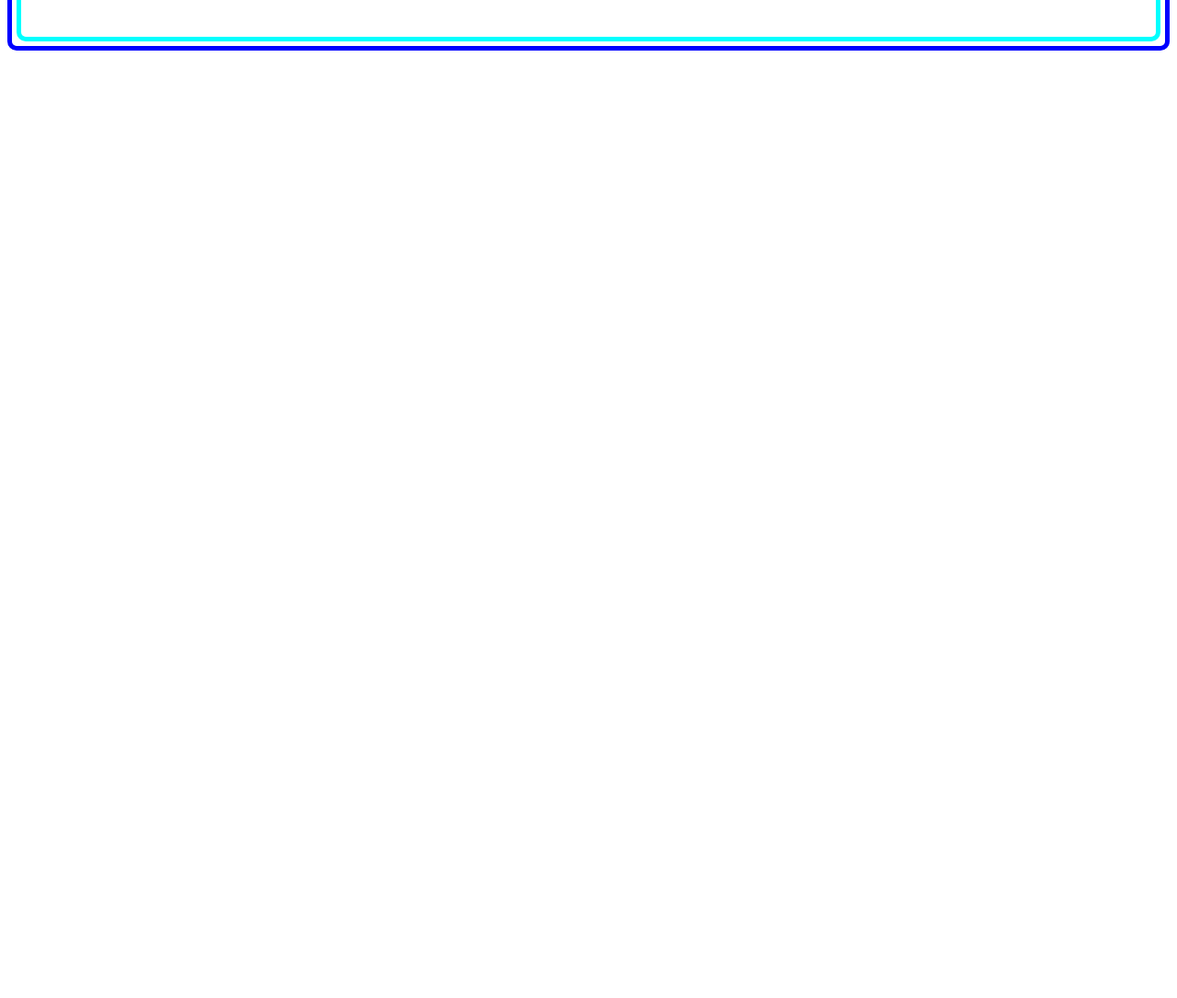
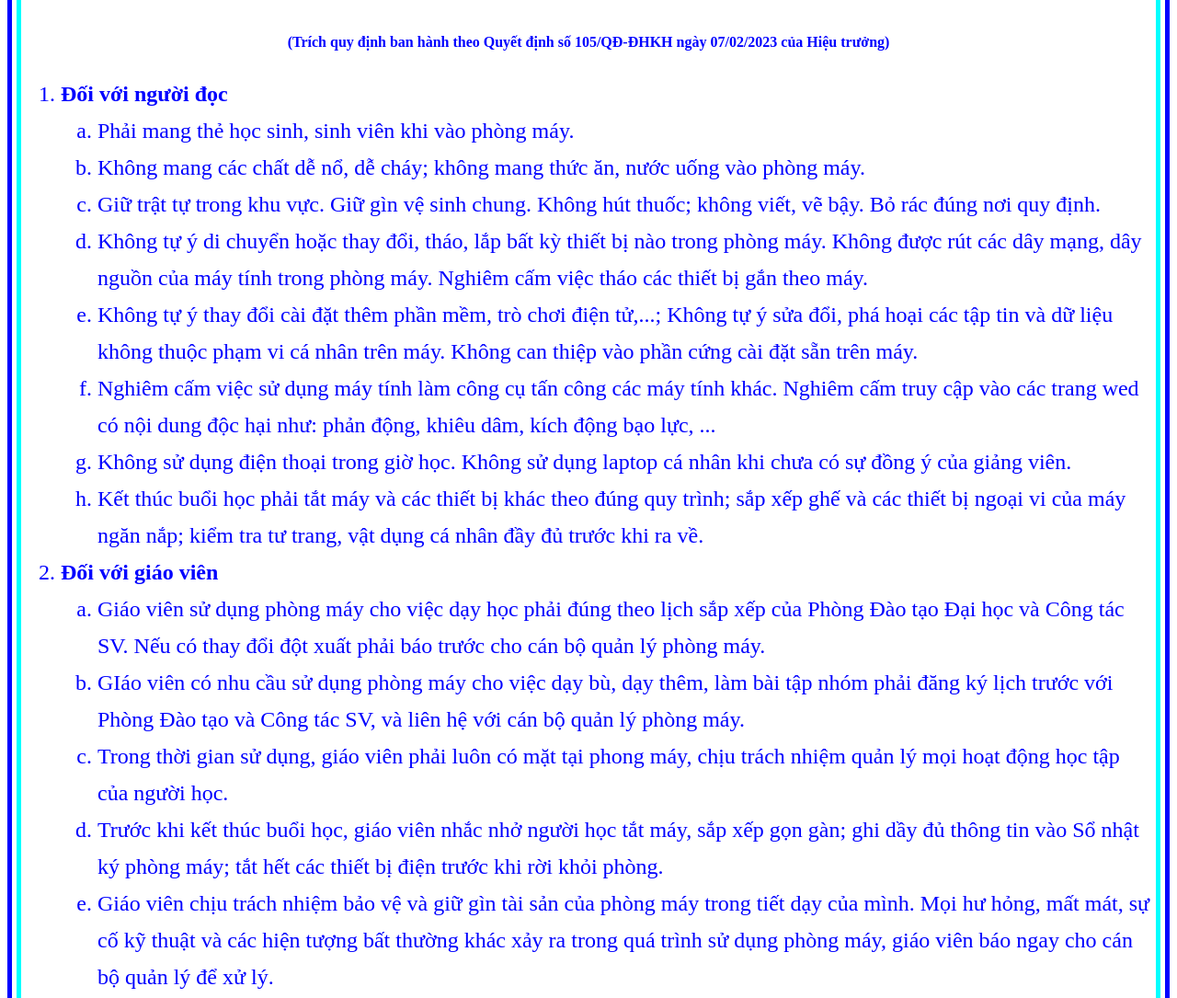
Before and after one commit to ITKayT/FE, a plain HTML site: page style.html in a window 1280 px wide. Shown: the part 281-1366 px from the top of the page at 92% size. Before the commit the page ends 800 px from the top, so only its background shows below. Drawn offline with Linux system fonts and the light colour scheme; files that its build step writes are made by us from their sources.

Commit message:
Add files via upload

```diff
--- a/style.css
+++ b/style.css
@@ -18,9 +18,18 @@ h2{
     padding: 3px;
     border-radius: 10px;
 }
-.container > div:hover{
-    background: yellow;
-}
 #ten-truong{
     text-decoration: underline;
 }
+h5{
+    color: blue;
+    font-size: 1rem;
+    text-align: center;
+}
+.khung{
+    color: blue;
+    font-size: 1.5rem;
+    line-height: 40px;
+    margin-left: auto;
+    margin-right: auto;
+}
--- a/style.html
+++ b/style.html
@@ -17,13 +17,37 @@
     <div class="container">
         <div>
             <p>
-                <img align="left" height="50" src="/JPG/HUSC2.png" alt="">
+                <img align="left" height="50" src="/JPG/HUSC.png" alt="">
                 <h1>Đại học Huế</h1>
                 <h1 id="ten-truong">Trường Đại học Khoa học</h1>
             </p>
             <h2>Quy định</h2>
             <h2>Sử dụng phòng thực hành máy tính</h2>
-        </di>
+            <h5>(Trích quy định ban hành theo Quyết định số 105/QĐ-ĐHKH ngày 07/02/2023 của Hiệu trưởng)</h5>
+            <div class="khung">
+                <ol>
+                    <li><b>Đối với người đọc</b></li>
+                        <ol type="a">
+                            <li>Phải mang thẻ học sinh, sinh viên khi vào phòng máy.</li>
+                            <li>Không mang các chất dễ nổ, dễ cháy; không mang thức ăn, nước uống vào phòng máy.</li>
+                            <li>Giữ trật tự trong khu vực. Giữ gìn vệ sinh chung. Không hút thuốc; không viết, vẽ bậy. Bỏ rác đúng nơi quy định.</li>
+                            <li>Không tự ý di chuyển hoặc thay đổi, tháo, lắp bất kỳ thiết bị nào trong phòng máy. Không được rút các dây mạng, dây nguồn của máy tính trong phòng máy. Nghiêm cấm việc tháo các thiết bị gắn theo máy.</li>
+                            <li>Không tự ý thay đổi cài đặt thêm phần mềm, trò chơi điện tử,...; Không tự ý sửa đổi, phá hoại các tập tin và dữ liệu không thuộc phạm vi cá nhân trên máy. Không can thiệp vào phần cứng cài đặt sẵn trên máy.</li>
+                            <li>Nghiêm cấm việc sử dụng máy tính làm công cụ tấn công các máy tính khác. Nghiêm cấm truy cập vào các trang wed có nội dung độc hại như: phản động, khiêu dâm, kích động bạo lực, ...</li>
+                            <li>Không sử dụng điện thoại trong giờ học. Không sử dụng laptop cá nhân khi chưa có sự đồng ý của giảng viên.</li>
+                            <li>Kết thúc buổi học phải tắt máy và các thiết bị khác theo đúng quy trình; sắp xếp ghế và các thiết bị ngoại vi của máy ngăn nắp; kiểm tra tư trang, vật dụng cá nhân đầy đủ trước khi ra về.</li>
+                        </ol>
+                    <li><b>Đối với giáo viên</b></li>
+                    <ol type="a">
+                        <li>Giáo viên sử dụng phòng máy cho việc dạy học phải đúng theo lịch sắp xếp của Phòng Đào tạo Đại học và Công tác SV. Nếu có thay đổi đột xuất phải báo trước cho cán bộ quản lý phòng máy.</li>
+                        <li>GIáo viên có nhu cầu sử dụng phòng máy cho việc dạy bù, dạy thêm, làm bài tập nhóm phải đăng ký lịch trước với Phòng Đào tạo và Công tác SV, và liên hệ với cán bộ quản lý phòng máy.</li>
+                        <li>Trong thời gian sử dụng, giáo viên phải luôn có mặt tại phong máy, chịu trách nhiệm quản lý mọi hoạt động học tập của người học.</li>
+                        <li>Trước khi kết thúc buổi học, giáo viên nhắc nhở người học tắt máy, sắp xếp gọn gàn; ghi dầy đủ thông tin vào Sổ nhật ký phòng máy; tắt hết các thiết bị điện trước khi rời khỏi phòng.</li>
+                        <li>Giáo viên chịu trách nhiệm bảo vệ và giữ gìn tài sản của phòng máy trong tiết dạy của mình. Mọi hư hỏng, mất mát, sự cố kỹ thuật và các hiện tượng bất thường khác xảy ra trong quá trình sử dụng phòng máy, giáo viên báo ngay cho cán bộ quản lý để xử lý.</li>
+                    </ol>
+                </ol>
+            </div>
+        </div>
     </div>
 </body>
 </html>
```
